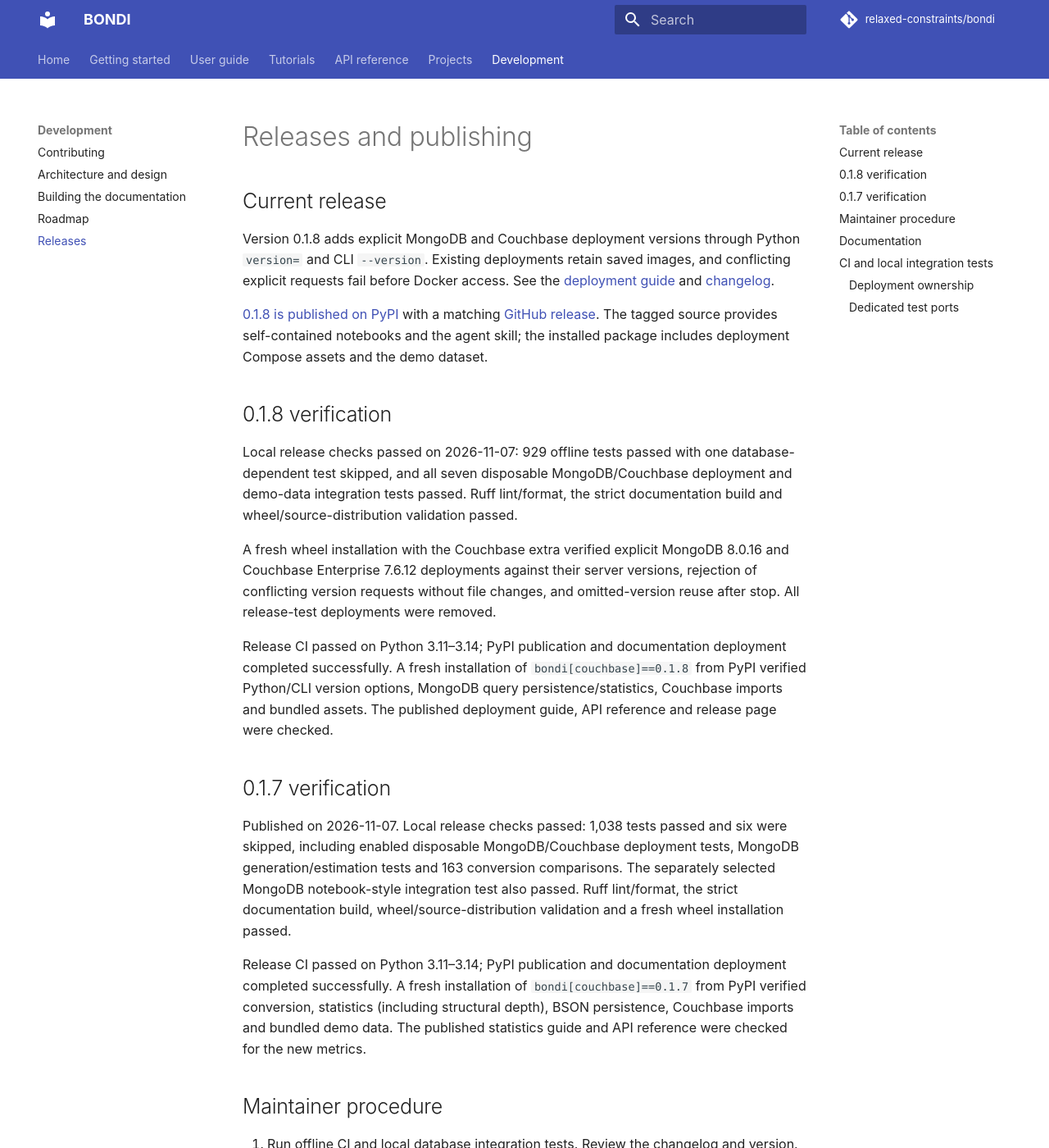
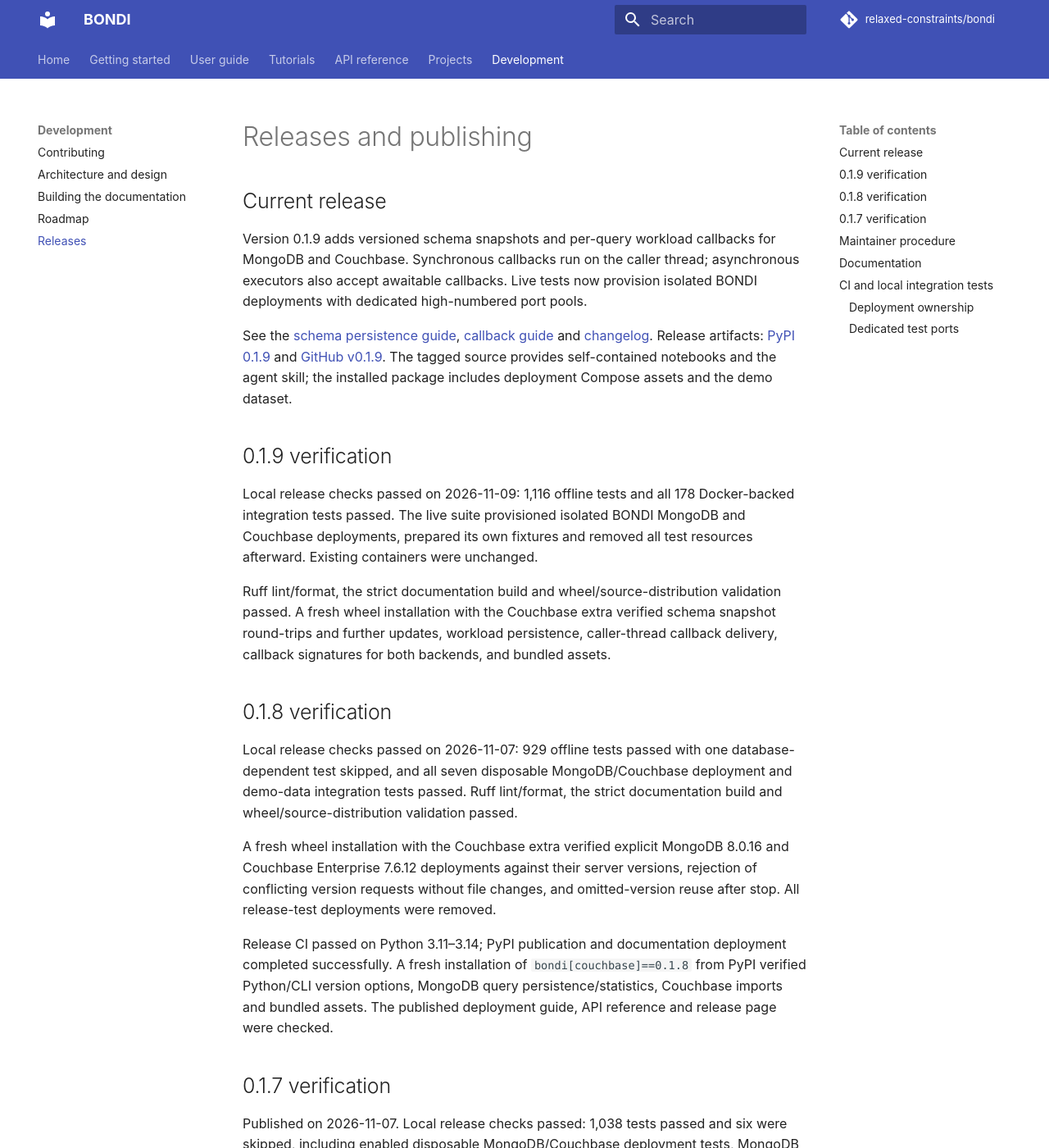
Before and after one commit to relaxed-constraints/bondi, an MkDocs documentation site: the page built from docs/releases.md, in a window 1280 px wide and 1400 px high. Shown: the whole window at 82% size. Built offline with MkDocs 1.6.1 and Material for MkDocs 9.7.7, drawn with Linux system fonts in a browser that asks for light colours; comment, search, counter and statistics services are not loaded; some of the changed text lies outside the part shown.

Commit message:
Release BONDI 0.1.9

```diff
--- a/docs/releases.md
+++ b/docs/releases.md
@@ -2,16 +2,30 @@
 
 ## Current release
 
-Version 0.1.8 adds explicit MongoDB and Couchbase deployment versions through
-Python `version=` and CLI `--version`. Existing deployments retain saved images,
-and conflicting explicit requests fail before Docker access. See the
-[deployment guide](deployment.md#database-versions) and
+Version 0.1.9 adds versioned schema snapshots and per-query workload callbacks for
+MongoDB and Couchbase. Synchronous callbacks run on the caller thread; asynchronous
+executors also accept awaitable callbacks. Live tests now provision isolated BONDI
+deployments with dedicated high-numbered port pools.
+
+See the [schema persistence guide](schemas.md#save-and-reuse-a-snapshot),
+[callback guide](executor.md#per-query-result-callbacks) and
 [changelog](https://github.com/relaxed-constraints/bondi/blob/main/CHANGELOG.md).
-
-[0.1.8 is published on PyPI](https://pypi.org/project/bondi/0.1.8/) with a matching
-[GitHub release](https://github.com/relaxed-constraints/bondi/releases/tag/v0.1.8).
+Release artifacts: [PyPI 0.1.9](https://pypi.org/project/bondi/0.1.9/) and
+[GitHub v0.1.9](https://github.com/relaxed-constraints/bondi/releases/tag/v0.1.9).
 The tagged source provides self-contained notebooks and the agent skill; the
 installed package includes deployment Compose assets and the demo dataset.
+
+## 0.1.9 verification
+
+Local release checks passed on 2026-11-09: 1,116 offline tests and all 178
+Docker-backed integration tests passed. The live suite provisioned isolated BONDI
+MongoDB and Couchbase deployments, prepared its own fixtures and removed all test
+resources afterward. Existing containers were unchanged.
+
+Ruff lint/format, the strict documentation build and wheel/source-distribution
+validation passed. A fresh wheel installation with the Couchbase extra verified
+schema snapshot round-trips and further updates, workload persistence, caller-thread
+callback delivery, callback signatures for both backends, and bundled assets.
 
 ## 0.1.8 verification
 
@@ -53,10 +67,10 @@ reference were checked for the new metrics.
    documentation links and installation from the source containing the skill.
 2. For the first publication, configure the PyPI trusted publisher for project `bondi`, owner
    `relaxed-constraints`, repository `bondi`, workflow `release.yml`, environment `pypi`.
-3. Create a `v0.1.8` tag at the reviewed commit and publish its GitHub release.
+3. Create a `v0.1.9` tag at the reviewed commit and publish its GitHub release.
 4. The release workflow reruns CI, checks tag/version agreement, and publishes the
    tested wheel and source distribution using OIDC. No API token is stored.
-5. Verify a fresh `pip install bondi==0.1.8` and the optional Couchbase extra.
+5. Verify a fresh `pip install bondi==0.1.9` and the optional Couchbase extra.
 6. Update installation instructions and the release status/changelog after verification.
 
 Use a new version for each release; do not replace a published tag or distribution.
--- a/pyproject.toml
+++ b/pyproject.toml
@@ -1,6 +1,6 @@
 [project]
 name = "bondi"
-version = "0.1.8"
+version = "0.1.9"
 description = "A Python toolkit for document database research"
 readme = "README.md"
 license = "MIT"
```
Also changed, not shown: CHANGELOG.md (+2 -0 lines), docs/installation.md (+4 -4 lines), skills/bondi/SKILL.md (+5 -4 lines), skills/bondi/references/api-and-cli.md (+6 -6 lines), skills/bondi/references/documentation-and-tutorials.md (+1 -1 lines), 2 other files.
